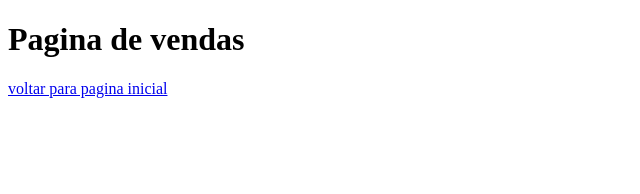
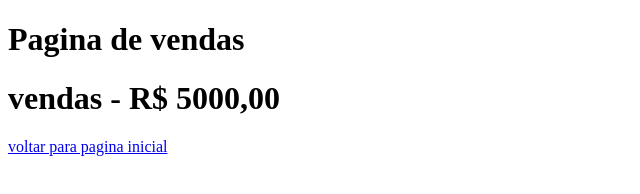
Before and after one commit to antoniosales/aulagithub, a plain HTML site: page vendas.html in a window 1280 px wide. Shown: the whole page, without its empty margins (0-640 px from the left). Drawn offline with Linux system fonts and the light colour scheme.

Commit message:
Acrescentado o valos das vendas

```diff
--- a/vendas.html
+++ b/vendas.html
@@ -7,6 +7,7 @@
 </head>
 <body>
   <h1>Pagina de vendas</h1>
+  <h1>vendas - R$ 5000,00</h1>
   <a href="vendas.html">voltar para pagina inicial</a>
 </body>
 </html>
```
